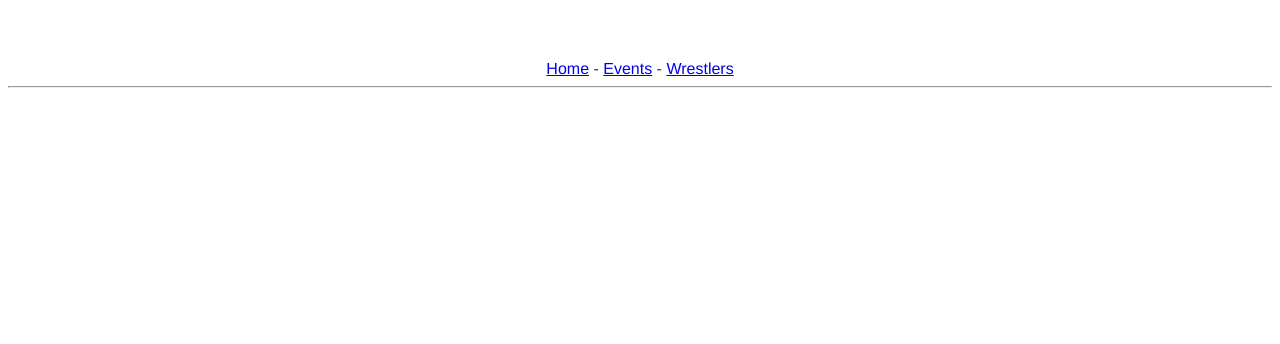
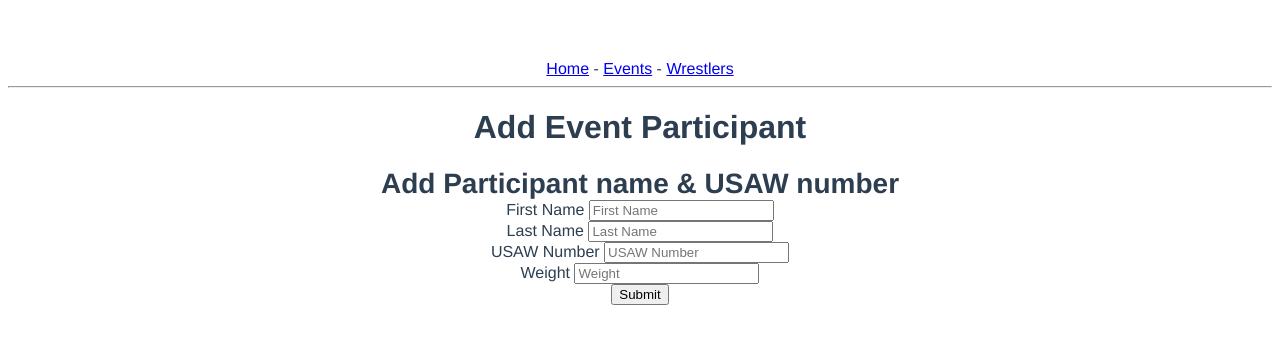
Before and after one commit to kswrestlingcenter/league, a Vue app: page /league-events/1/add-participant in a window 1280 px wide. Shown: the top 344 px of the page. Built offline with nearby package versions, Linux system fonts and the light colour scheme.

Commit message:
create workflow to add a new participant to event

```diff
--- /dev/null
+++ b/src/app/components/LeagueParticipantCard.vue
@@ -0,0 +1,41 @@
+<template>
+  <div class="wrestler-card">
+    <span>usaw #{{wrestler.usawNumber}}</span>
+    <h4>{{ wrestler.firstName + " " + wrestler.lastName }}</h4>
+    <h4>Weight: {{wrestler.weight}}</h4>
+  </div>
+</template>
+
+<script>
+export default {
+  name: 'WrestlerCard',
+  props: {
+    wrestler: {
+      type: Object,
+      default: () => {
+        return {}
+      }
+    },
+  }
+}
+</script>
+
+<style scoped>
+.wrestler-card {
+  width: 23em;
+  margin: 1em auto 1em auto;
+  padding: 1em;
+  border: solid 1px #2c3e50;
+  cursor: pointer;
+  transition: all 0.2s linear;
+}
+.wrestler-card:hover {
+  transform: scale(1.01);
+  box-shadow: 0 3px 12px 0 rgba(0, 0, 0, 0.2), 0 1px 15px 0 rgba(0, 0, 0, 0.19);
+}
+.wrestler-card h4 {
+  font-size: 1.4em;
+  margin-top: 0.5em;
+  margin-bottom: 0.3em;
+}
+</style>
--- /dev/null
+++ b/src/app/pages/LeagueEventAddParticipant.vue
@@ -0,0 +1,73 @@
+<template>
+  <h1>Add Event Participant</h1>
+  <form @submit.prevent="sendForm">
+    <fieldset>
+      <legend>Add Participant name & USAW number</legend>
+      <BaseInput
+        v-model="wrestler.firstName"
+        label="First Name"
+        type="text"
+      />
+      <br>
+      <BaseInput
+        v-model="wrestler.lastName"
+        label="Last Name"
+        type="text"
+      />
+      <br>
+      <BaseInput
+        v-model="wrestler.usawNumber"
+        label="USAW Number"
+        type="text"
+      />
+      <br>
+      <BaseInput
+        v-model="wrestler.weight"
+        label="Weight"
+        type="text"
+      />
+      </fieldset>
+      <button type="submit">Submit</button>
+  </form>
+  <pre>{{ event }}</pre>
+</template>
+
+<script>
+import axios from 'axios'
+
+export default {
+  setup(props, context) {
+    console.log("SETUP - League Event Detail Page:", {props, context})
+
+    return {}
+  },
+  async created() {
+    console.log("CREATED - route params: ", this.$route.params)
+  },
+  data () {
+    return {
+      wrestler : {
+        firstName: '',
+        lastName: '',
+        usawNumber: '',
+        weight: ''
+      }
+    }
+  },
+  methods: {
+    sendForm(e) {
+      // Here is where we will:
+        // Validate Input
+        // Add spinning icon/animation
+      console.log({e})
+      axios
+        .post('/api/addWrestler', this.wrestler)
+        .then(() => this.$router.push({ name: 'wrestler-list'})) // re-direct to wrestler page
+        .catch((e) => console.error(e)) // Throw error
+    }
+  }
+}
+</script>
+
+<style>
+</style>
--- a/src/app/pages/LeagueEventDetail.vue
+++ b/src/app/pages/LeagueEventDetail.vue
@@ -1,15 +1,24 @@
 <template>
   <h1>League Event detail</h1>
-  <p>League Event Detail</p>
   <p>Name: {{leagueEvent.name}}</p>
   <p>Status: {{leagueEvent.status}}</p>
+  <p>Created: {{leagueEvent.createdAt}}</p>
+  <p>Number of Participants:{{leagueEvent.participants?.length}}</p>
   <hr>
-  {{leagueEvent}}
+  <router-link :to="addParticipantUrl">+ Add participant</router-link>
+
+  <ParticipantCard v-for="participant in leagueEvent.participants"
+    :key="participant._id"
+    :wrestler="participant"
+  />
+  <!-- {{leagueEvent}} -->
 </template>
 
 <script>
 import axios from 'axios'
 import {ref} from 'vue'
+
+import ParticipantCard from '../components/LeagueParticipantCard.vue'
 
 export default {
   setup(props, context) {
@@ -23,6 +32,12 @@ export default {
     const result = await axios.get(`/api/leagueEvent/${this.$route.params?.id}`)
     console.log("THE RESPONSE", {result})
     this.leagueEvent = result.data
+  },
+  components: {ParticipantCard},
+  computed: {
+    addParticipantUrl() {
+      return `${this.$route.params?.id}/add-participant`
+    }
   }
 }
 </script>
--- a/src/app/pages/LeagueEventsList.vue
+++ b/src/app/pages/LeagueEventsList.vue
@@ -1,6 +1,6 @@
 <template>
   <h1>League Events list</h1>
-  <router-link to="/league-events/add">+ Create an Event</router-link>
+  <router-link to="/league-events/create">+ Create an Event</router-link>
   <hr>
 
   <LeagueEventCard v-for="event in leagueEvents"
--- a/src/app/pages/LeagueWrestlerList.vue
+++ /dev/null
@@ -1,13 +0,0 @@
-.<template>
-  <p>League Wrestler List</p>
-</template>
-
-<script>
-export default {
-
-}
-</script>
-
-<style>
-
-</style>
```
Also changed, not shown: src/router.js (+4 -4 lines), src/app/pages/LeagueEventCreate.vue (renamed from src/app/pages/LeagueEventAdd.vue).
